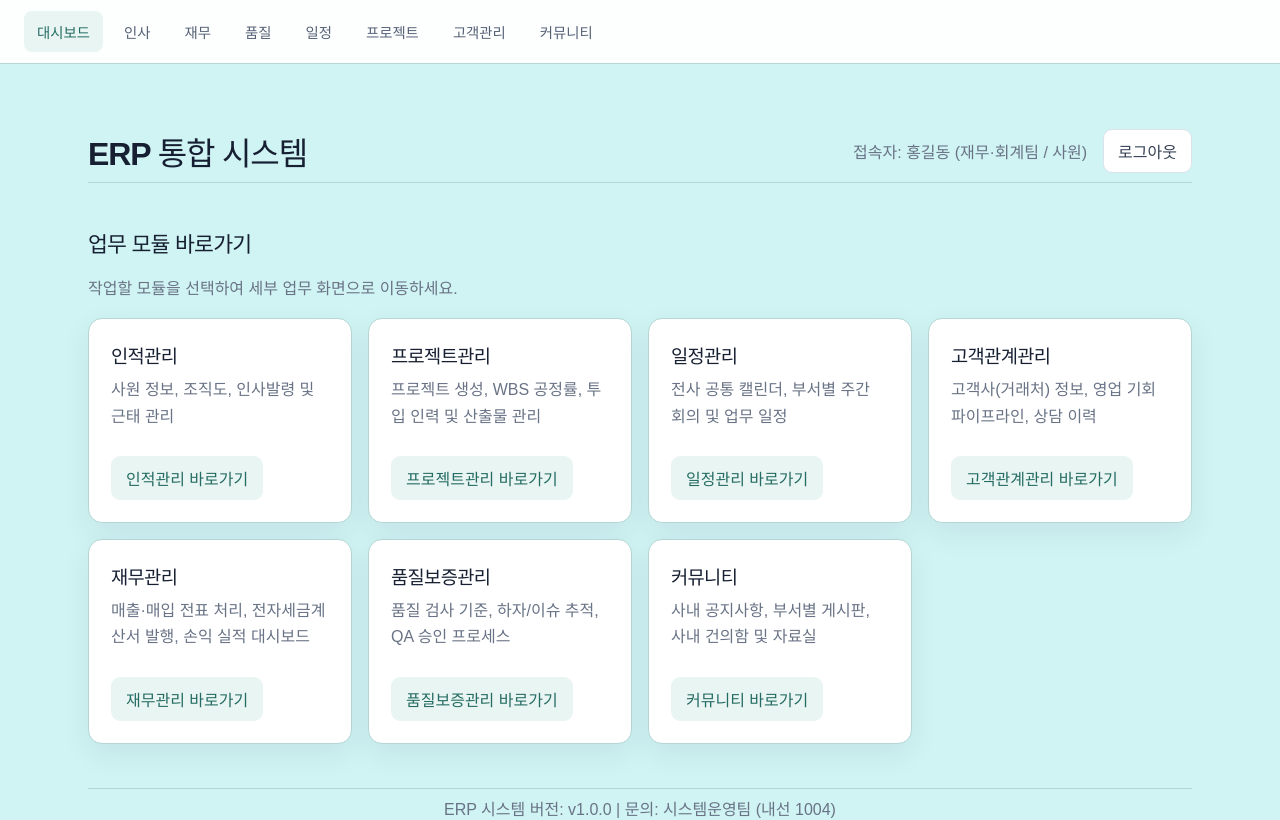
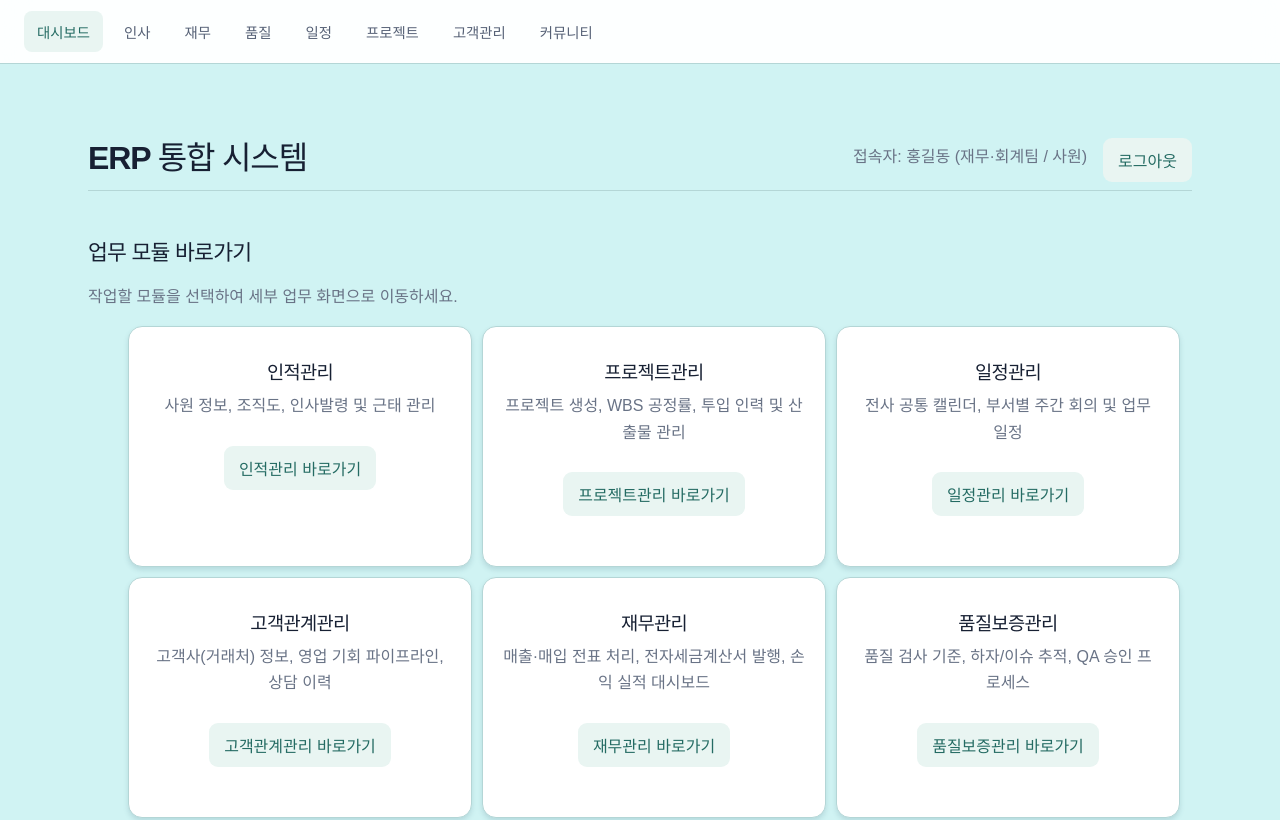
Before and after one commit to YooJunWoo-kor/Semiproject-group-2-, a React (Create React App) app in the folder frontend/: page /main in a window 1280 px wide. Shown: the top 820 px of the page. Built offline with nearby package versions, Linux system fonts and the light colour scheme.

Commit message:
css작업중

```diff
--- a/frontend/src/index.css
+++ b/frontend/src/index.css
@@ -14,6 +14,7 @@
   --radius-card: 14px;
   --layer-radius: 10px;
   --layer-shadow: 0px 10px 10px #527d8a55;
+  --card-shadow: 0px 3px 5px #527d8a33;
   font-family: 'DM Sans', 'Noto Sans KR', sans-serif;
   color: var(--color-ink);
   background: var(--color-canvas);
@@ -46,6 +47,29 @@ li{
 .sub-main-nav{}
 /* 각 기능별 컨텐츠 노출 컨테이너 */
 .sub-container{}
+/* 각 업무 메인 카드 */
+.module-card{}
+/* 카드를 감싼 레이어 */
+.module-grid{}
+
+.module-grid{
+  display: flex;
+  flex-wrap: wrap;
+  gap: 10px
+}
+
+.module-card{
+  text-align: center;
+  flex: 0 0 calc((100% - 32px) / 3);
+  min-width: 150px;
+  border: 1px solid var(--color-line);
+  box-shadow: var(--card-shadow);
+  border-radius: var(--radius-card);
+  padding: 20px;
+  padding-bottom: 50px;
+  background-color: #fff;
+  padding-top: 30px;
+}
 
 .sub-main-contain{
   display: flex;
@@ -57,7 +81,7 @@ li{
   padding: 50px 100px;
   border: 1px solid var(--color-line);
   border-radius: var(--layer-radius);
-  background-color: #ffffffdd;
+  background-color: #ffffffaa;
   box-shadow: var(--layer-shadow);
 }
 
@@ -152,14 +176,14 @@ table button { min-height: 32px; padding: 6px 10px; font-size: .82rem; }
 .erp-dashboard > header h1 { margin: 0; }
 .erp-dashboard > header span { margin-left: auto; color: var(--color-muted); }
 .erp-dashboard > main { max-width: 1280px; margin: 44px auto; }
-.erp-dashboard .module-grid, .module-grid, .community-home .board-grid {
+.erp-dashboard .community-home .board-grid {
   display: grid; grid-template-columns: repeat(auto-fit, minmax(240px, 1fr)); gap: 16px; padding: 0; list-style: none;
 }
-.erp-dashboard .module-card, module-card, .community-home .board-card {
+.erp-dashboard .community-home .board-card {
   min-height: 190px; padding: 22px; background: white; border: 1px solid var(--color-line); border-radius: var(--radius-card); box-shadow: var(--shadow-card);
 }
-.erp-dashboard .module-card h3, .module-card h3, .community-home .board-card h2 { margin-bottom: 9px; }
-.erp-dashboard .module-card button, .module-card button { margin-top: 10px; color: var(--color-brand); background: var(--color-brand-soft); border-color: transparent; }
+.erp-dashboard h3, .community-home .board-card h2 { margin-bottom: 9px; }
+.erp-dashboard button { margin-top: 10px; color: var(--color-brand); background: var(--color-brand-soft); border-color: transparent; }
 .erp-dashboard > footer { color: var(--color-muted); text-align: center; }
 
 /* 공통 카드와 페이지 폭 */
--- a/frontend/src/pages/Main/finance/FinanceModul.js
+++ b/frontend/src/pages/Main/finance/FinanceModul.js
@@ -42,16 +42,12 @@ function FinanceModul() {
             <header>
                 <h2>[재무관리] 전산 업무 센터</h2>
                 <p>처리할 세부 재무 항목을 선택하세요.</p>
-                <button type="button" onClick={() => navigate('/main')}>
-                    ← 메인 모듈 목록으로 돌아가기
-                </button>
-                <hr />
             </header>
 
             <main>
-                <ul className="module-grid">
+                <div className="module-grid">
                     {financeMenus.map((menu) => (
-                        <li key={menu.id} className="module-card">
+                        <div key={menu.id} className="module-card">
                             <h3>{menu.title}</h3>
                             <p>{menu.description}</p>
                             <button
@@ -60,9 +56,9 @@ function FinanceModul() {
                             >
                                 {menu.title} 이동
                             </button>
-                        </li>
+                        </div>
                     ))}
-                </ul>
+                </div>
             </main>
         </div>
     );
```
